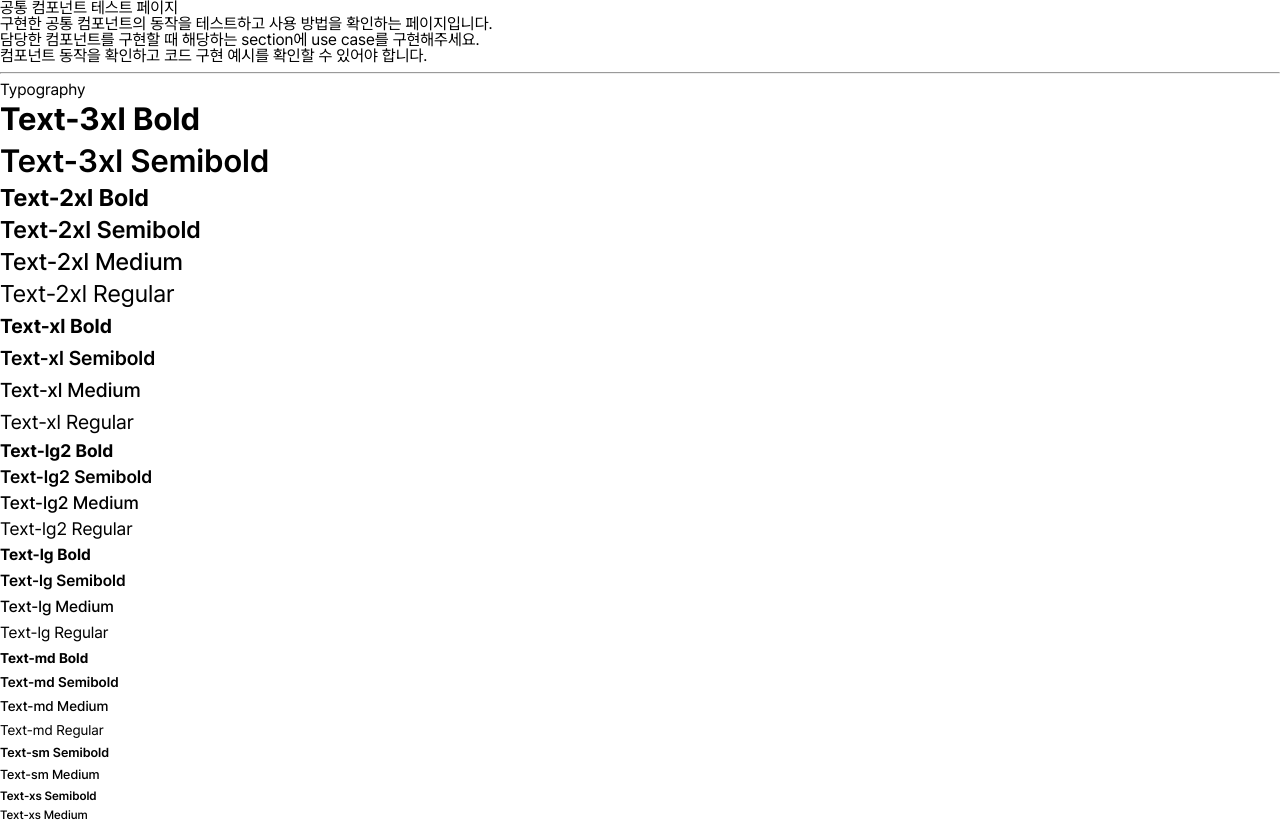
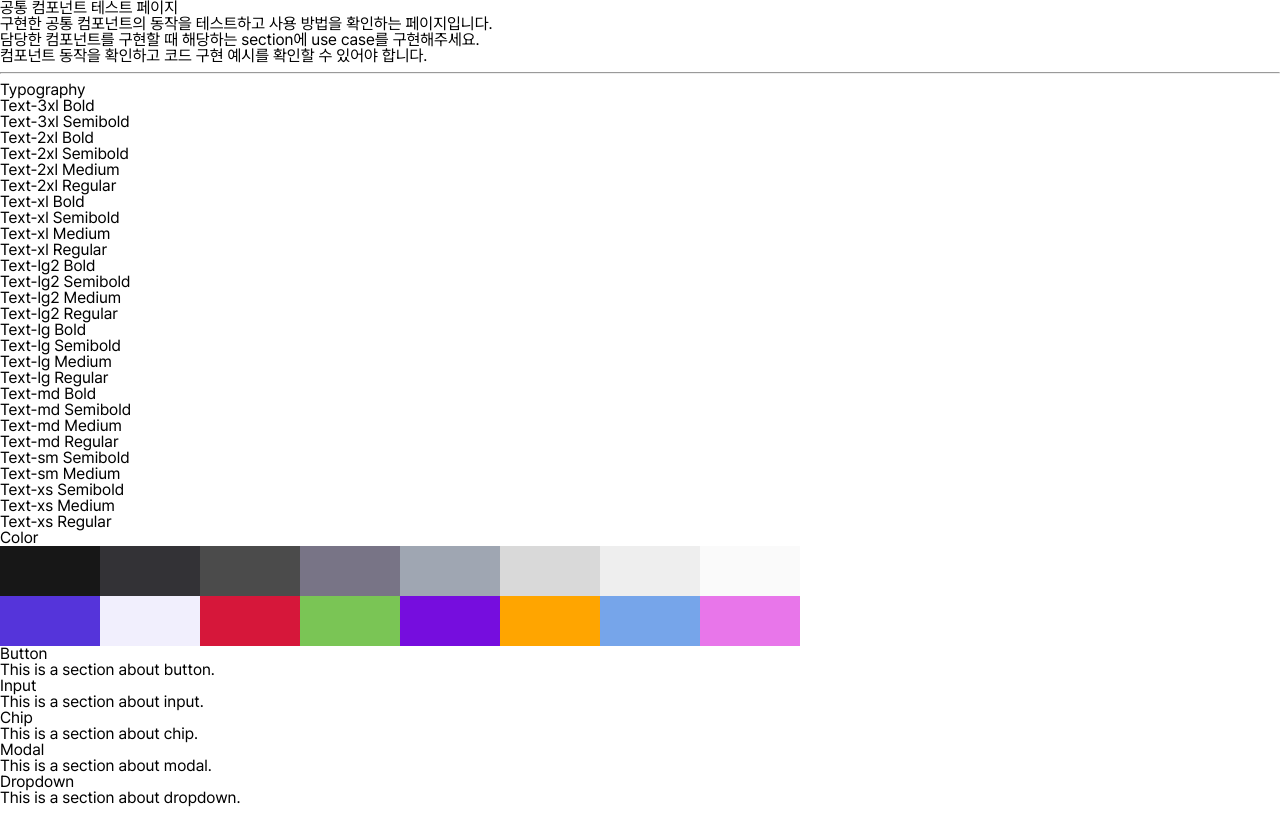
Before and after one commit to Codeit-FE18-Part3-Team4/Taskify, a Next.js app: page /test-components in a window 1280 px wide. Shown: the top 822 px of the page. Built offline with nearby package versions, Linux system fonts and the light colour scheme.

Commit message:
♻️ refactor [#8] Typography를 새 디자인에 맞게 수정

```diff
--- a/src/components/typography/typography.module.css
+++ b/src/components/typography/typography.module.css
@@ -1,177 +1,137 @@
-/* Text-3xl */
-
-.xl3-bold {
+.xl3Bold {
   font-size: 32px;
   font-weight: 700;
-  line-height: 42px;
+  line-height: 38px;
 }
 
-.xl3-semibold {
+.xl3SemiBold {
   font-size: 32px;
   font-weight: 600;
-  line-height: 42px;
+  line-height: 38px;
 }
 
-/* Text-2xl */
-
-.xl2-bold {
+.xl2Bold {
   font-size: 24px;
   font-weight: 700;
-  line-height: 32px;
+  line-height: 29px;
 }
 
-.xl2-semibold {
+.xl2SemiBold {
   font-size: 24px;
   font-weight: 600;
-  line-height: 32px;
+  line-height: 29px;
 }
 
-.xl2-medium {
+.xl2Medium {
   font-size: 24px;
   font-weight: 500;
-  line-height: 32px;
+  line-height: 29px;
 }
 
-.xl2-regular {
-  font-size: 24px;
-  font-weight: 400;
-  line-height: 32px;
+.xlBold {
+  font-size: 20px;
+  font-weight: 700;
+  line-height: 24px;
 }
 
-/* Text-xl */
-
-.xl-bold {
+.xlSemiBold {
   font-size: 20px;
-  font-weight: 700;
-  line-height: 32px;
+  font-weight: 600;
+  line-height: 24px;
 }
 
-.xl-semibold {
+.xlMedium {
   font-size: 20px;
-  font-weight: 600;
-  line-height: 32px;
+  font-weight: 500;
+  line-height: 24px;
 }
 
-.xl-medium {
-  font-size: 20px;
-  font-weight: 500;
-  line-height: 32px;
+.lg2Bold {
+  font-size: 18px;
+  font-weight: 700;
+  line-height: 21px;
 }
 
-.xl-regular {
-  font-size: 20px;
-  font-weight: 400;
-  line-height: 32px;
+.lg2SemiBold {
+  font-size: 18px;
+  font-weight: 600;
+  line-height: 21px;
 }
 
-/* Text-2lg */
-
-.lg2-bold {
+.lg2Medium {
   font-size: 18px;
-  font-weight: 700;
-  line-height: 26px;
+  font-weight: 500;
+  line-height: 21px;
 }
 
-.lg2-semibold {
-  font-size: 18px;
-  font-weight: 600;
-  line-height: 26px;
+.lgBold {
+  font-size: 16px;
+  font-weight: 700;
+  line-height: 19px;
 }
 
-.lg2-medium {
-  font-size: 18px;
-  font-weight: 500;
-  line-height: 26px;
+.lgSemiBold {
+  font-size: 16px;
+  font-weight: 600;
+  line-height: 19px;
 }
 
-.lg2-regular {
-  font-size: 18px;
-  font-weight: 400;
-  line-height: 26px;
+.lgMedium {
+  font-size: 16px;
+  font-weight: 500;
+  line-height: 19px;
 }
 
-/* Text-lg */
-
-.lg-bold {
-  font-size: 16px;
-  font-weight: 700;
-  line-height: 26px;
-}
-
-.lg-semibold {
-  font-size: 16px;
-  font-weight: 600;
-  line-height: 26px;
-}
-
-.lg-medium {
+.lgMedium160 {
   font-size: 16px;
   font-weight: 500;
   line-height: 26px;
 }
 
-.lg-regular {
-  font-size: 16px;
-  font-weight: 400;
-  line-height: 26px;
+.mdBold {
+  font-size: 14px;
+  font-weight: 700;
+  line-height: 17px;
 }
 
-/* Text-md */
-
-.md-bold {
+.mdSemiBold {
   font-size: 14px;
-  font-weight: 700;
-  line-height: 24px;
+  font-weight: 600;
+  line-height: 17px;
 }
 
-.md-semibold {
+.mdMedium {
   font-size: 14px;
-  font-weight: 600;
-  line-height: 24px;
+  font-weight: 500;
+  line-height: 17px;
 }
 
-.md-medium {
+.mdMedium150 {
   font-size: 14px;
   font-weight: 500;
-  line-height: 24px;
+  line-height: 21px;
 }
 
-.md-regular {
-  font-size: 14px;
-  font-weight: 400;
-  line-height: 24px;
+.smSemiBold {
+  font-size: 13px;
+  font-weight: 600;
+  line-height: 16px;
 }
 
-/* Text-sm */
-
-.sm-semibold {
+.smMedium {
   font-size: 13px;
-  font-weight: 600;
-  line-height: 22px;
+  font-weight: 500;
+  line-height: 16px;
 }
 
-.sm-medium {
-  font-size: 13px;
-  font-weight: 500;
-  line-height: 22px;
+.xsSemiBold {
+  font-size: 12px;
+  font-weight: 600;
+  line-height: 14px;
 }
 
-/* Text-xs */
-
-.xs-semibold {
-  font-size: 12px;
-  font-weight: 600;
-  line-height: 20px;
-}
-
-.xs-medium {
+.xsMedium {
   font-size: 12px;
   font-weight: 500;
-  line-height: 18px;
+  line-height: 14px;
 }
-
-.xs-regular {
-  font-size: 12px;
-  font-weight: 400;
-  line-height: 18px;
-}
```
